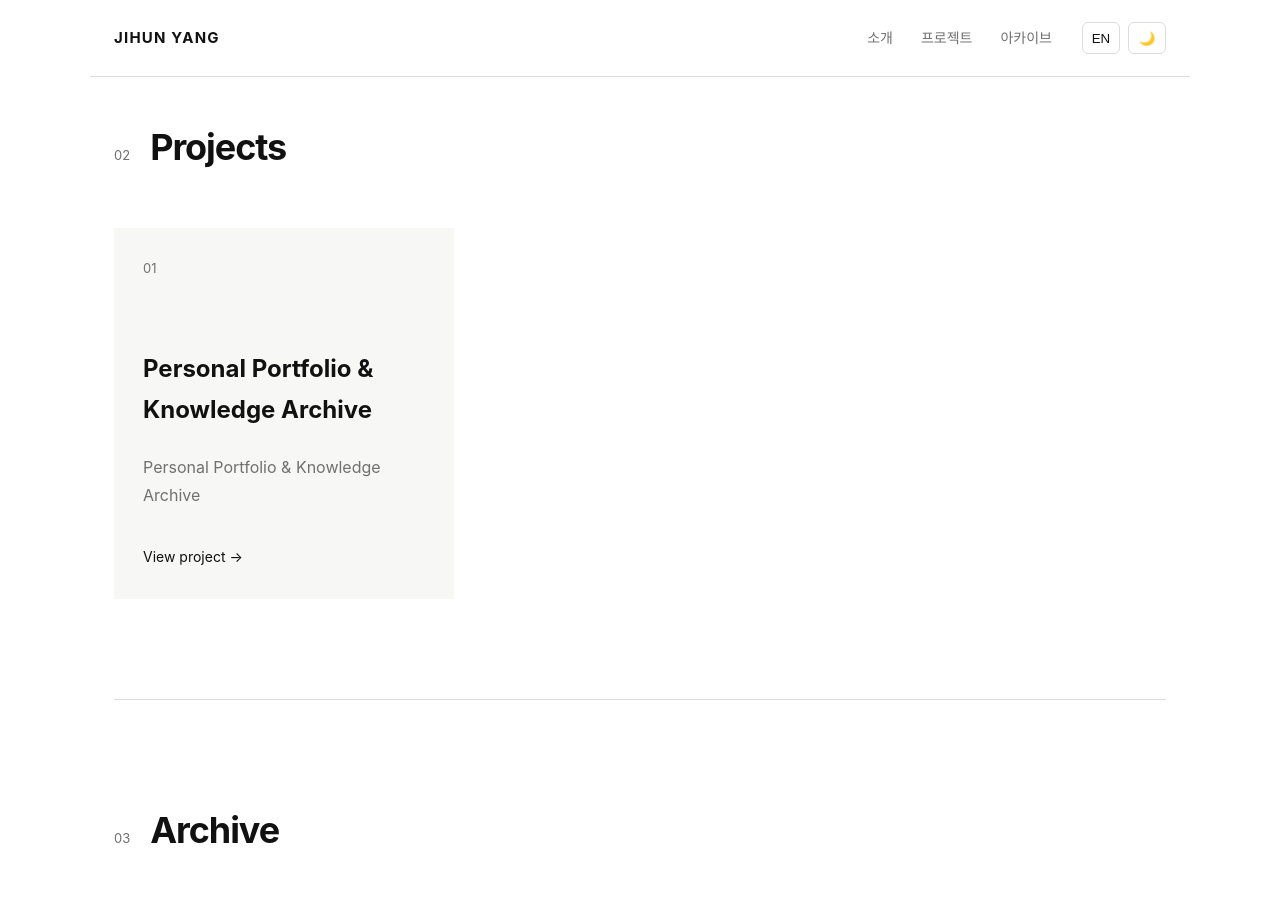
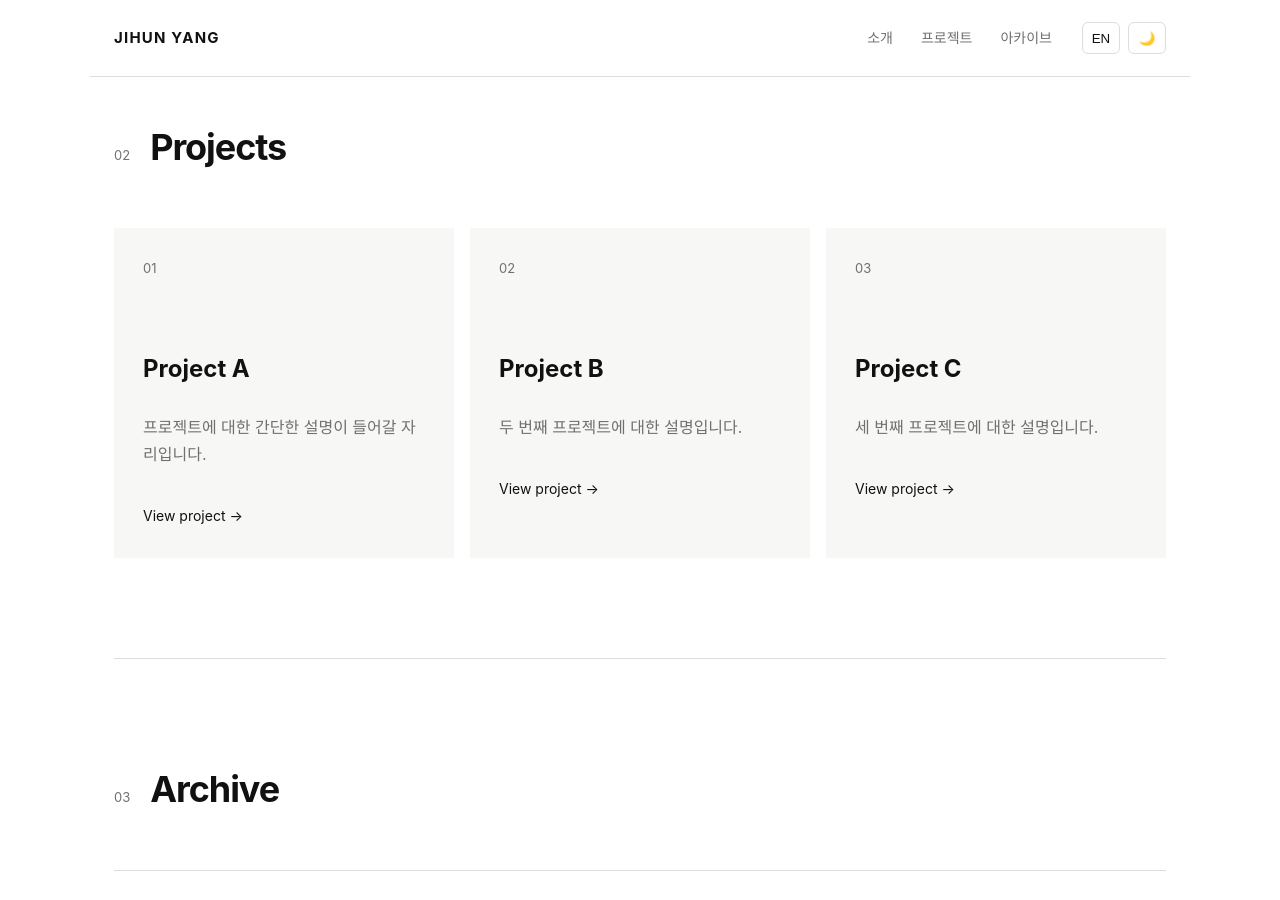
Before and after one commit to JihunYangKR/JihunYangKR.github.io, a Jekyll site: the page built from index.html, in a window 1280 px wide and 900 px high, scrolled down 1135 px. Built offline with Jekyll 4.4.1, drawn with Linux system fonts in a browser that asks for light colours.

Commit message:
Update index.html

```diff
--- a/index.html
+++ b/index.html
@@ -161,37 +161,79 @@ layout: null
 
             <div class="project-grid">
 
-                {% assign project_posts = site.posts
-                    | where_exp: "post", "post.categories contains 'projects'"
-                %}
-
-                {% for post in project_posts limit:3 %}
-
                 <article class="project-card">
 
                     <div class="project-number">
-                            {{ forloop.index | prepend: "0" }}
+                        01
                     </div>
 
-                        <h3>
-                            {{ post.title }}
+                    <h3
+                        data-ko="Project A"
+                        data-en="Project A">
+                        Project A
                     </h3>
 
-                        <p>
-                            {{ post.excerpt
-                                | strip_html
-                                | truncate: 140 }}
+                    <p
+                        data-ko="프로젝트에 대한 간단한 설명이 들어갈 자리입니다."
+                        data-en="A short description of the project goes here.">
+                        프로젝트에 대한 간단한 설명이 들어갈 자리입니다.
                     </p>
 
                     <a
-                            href="{{ post.url | relative_url }}"
+                        href="projects/project-a.html"
                         class="project-link">
                         View project →
                     </a>
 
                 </article>
 
-                {% endfor %}
+                <article class="project-card">
+
+                    <div class="project-number">
+                        02
+                    </div>
+
+                    <h3
+                        data-ko="Project B"
+                        data-en="Project B">
+                        Project B
+                    </h3>
+
+                    <p
+                        data-ko="두 번째 프로젝트에 대한 설명입니다."
+                        data-en="A description of the second project.">
+                        두 번째 프로젝트에 대한 설명입니다.
+                    </p>
+
+                    <span class="project-link">
+                        View project →
+                    </span>
+
+                </article>
+
+                <article class="project-card">
+
+                    <div class="project-number">
+                        03
+                    </div>
+
+                    <h3
+                        data-ko="Project C"
+                        data-en="Project C">
+                        Project C
+                    </h3>
+
+                    <p
+                        data-ko="세 번째 프로젝트에 대한 설명입니다."
+                        data-en="A description of the third project.">
+                        세 번째 프로젝트에 대한 설명입니다.
+                    </p>
+
+                    <span class="project-link">
+                        View project →
+                    </span>
+
+                </article>
 
             </div>
 
```
Lines whose indentation alone changed are shown as unchanged.
